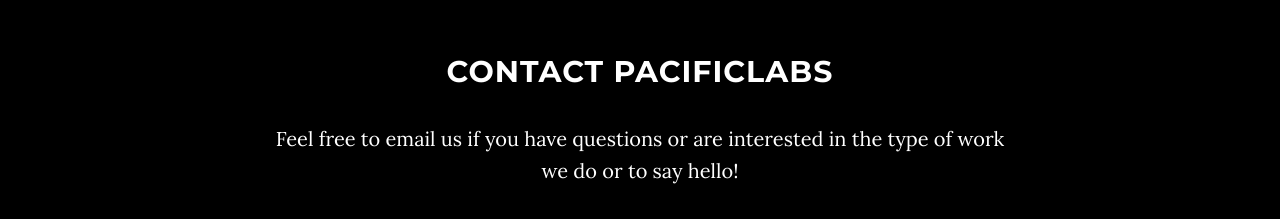
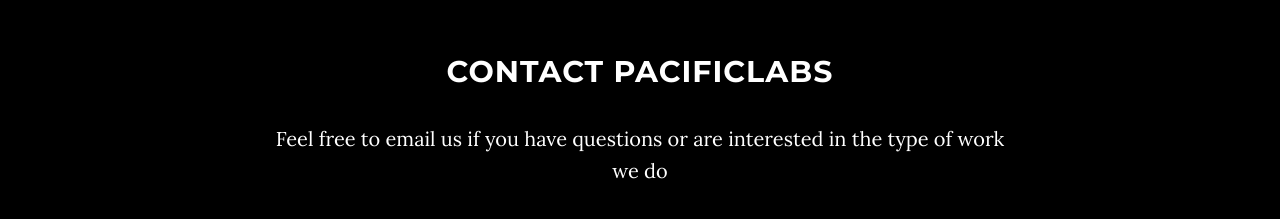
Before and after one commit to slarrain/pacificlabs, a website: page index.html in a window 1280 px wide. Shown: the part 2618-2837 px from the top of the page. Drawn offline with nearby package versions, Linux system fonts and the light colour scheme; some packages are replaced by stand-ins of ours.

Commit message:
no hello

```diff
--- a/index.html
+++ b/index.html
@@ -158,7 +158,7 @@
         <div class="row">
             <div class="col-lg-8 col-lg-offset-2">
                 <h2>Contact PacificLabs</h2>
-                <p>Feel free to email us if you have questions or are interested in the type of work we do or to say hello!</p>
+                <p>Feel free to email us if you have questions or are interested in the type of work we do</p>
                 <p><a href="mailto:PacificLabsCL@gmail.com">PacificLabsCL@gmail.com</a>
                 </p>
                 <ul class="list-inline banner-social-buttons">
```
